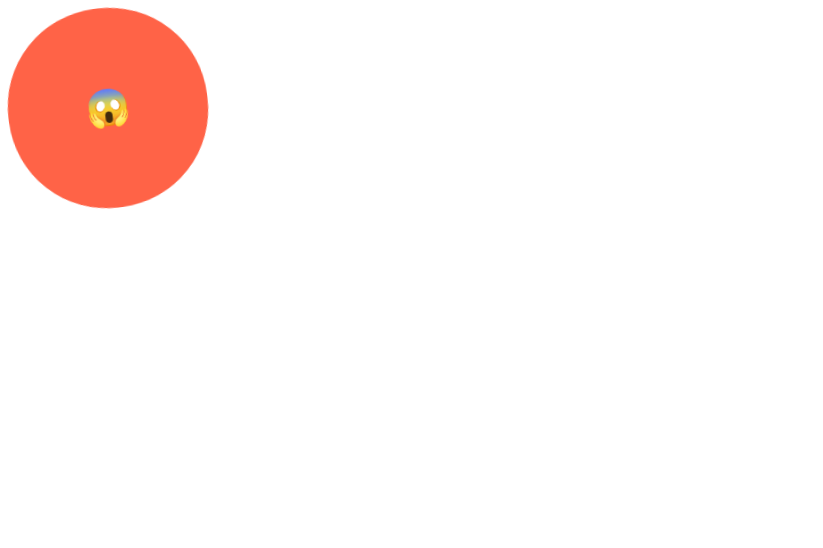
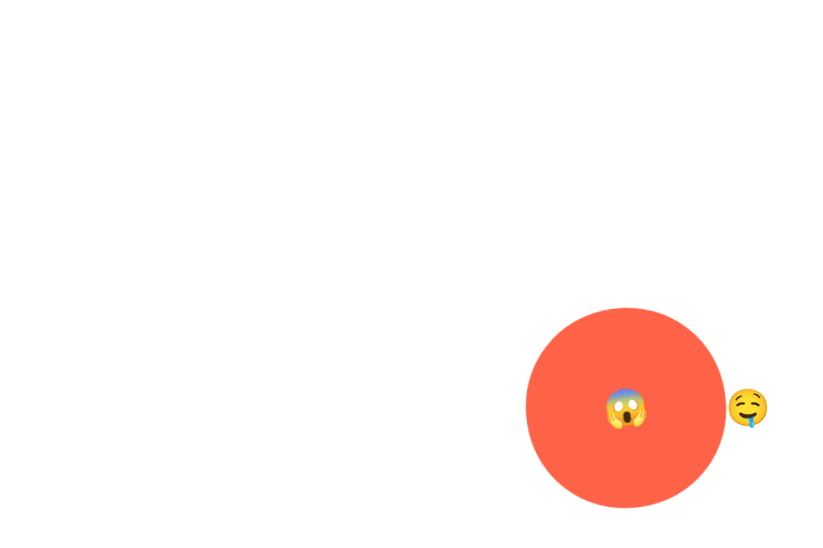
Before and after one commit to Hyun-h/react-master-class, a React (Create React App) app: page / in a window 1280 px wide. Shown: the top 548 px of the page, without its empty margins (0-823 px from the left). Built offline with nearby package versions, Linux system fonts and the light colour scheme.

Commit message:
styled-component 자체를 selector로 가리켜서 의존성 낮추기

```diff
--- a/src/App.js
+++ b/src/App.js
@@ -2,7 +2,11 @@
 import styled, { keyframes } from "styled-components";
 
 const Wrapper = styled.section`
+  height: 100vh;
+  width: 100vw;
   display: flex;
+  justify-content: center;
+  align-items: center;
 `;
 
 const rotateAnimaiton = keyframes`
@@ -25,11 +29,15 @@
   align-items: center;
   animation: ${rotateAnimaiton} 1s linear infinite;
 
-  //컴포넌트 안에서 원하는 element의 스타일을 주는 것도 가능
-  span {
+  ${Emoji}:hover {
+    font-size: 100px;
+  }
+`;
+
+//컴포넌트를 따로 빼서 의존도를 낮추면 tag가 어떤 것이든 신경쓰는 게 줄어듦
+const Emoji = styled.span`
   font-size: 36px;
 
-    //nesting 처리 가능
   &:hover {
     font-size: 60px;
   }
@@ -37,15 +45,17 @@
   &:active {
     opacity: 0;
   }
-  }
 `;
 
 function App() {
   return (
     <Wrapper>
       <Box>
-        <span>😱</span>
+        {/* 컴포넌트 안에서 selector 된 Emoji */}
+        <Emoji>😱</Emoji>
       </Box>
+      {/* 원래 Emoji */}
+      <Emoji>🤤</Emoji>
     </Wrapper>
   );
 }
```
Lines whose indentation alone changed are shown as unchanged.
